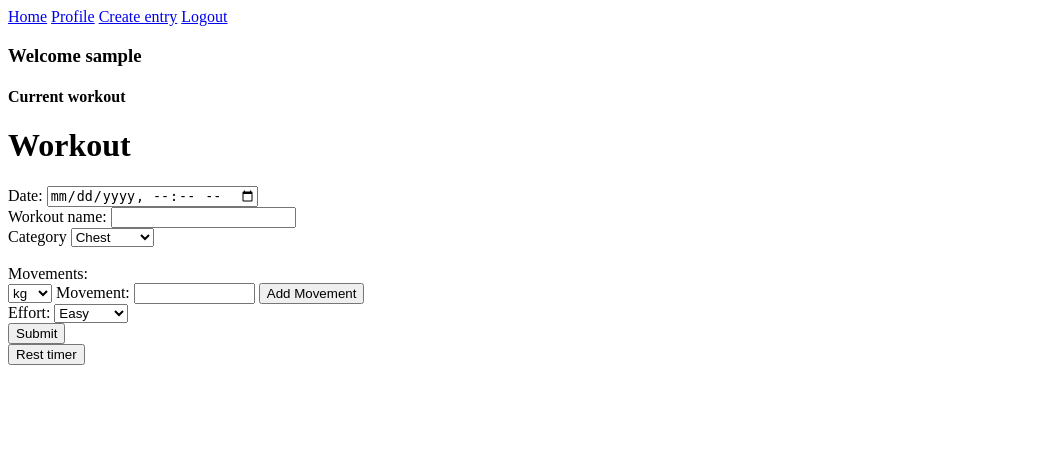
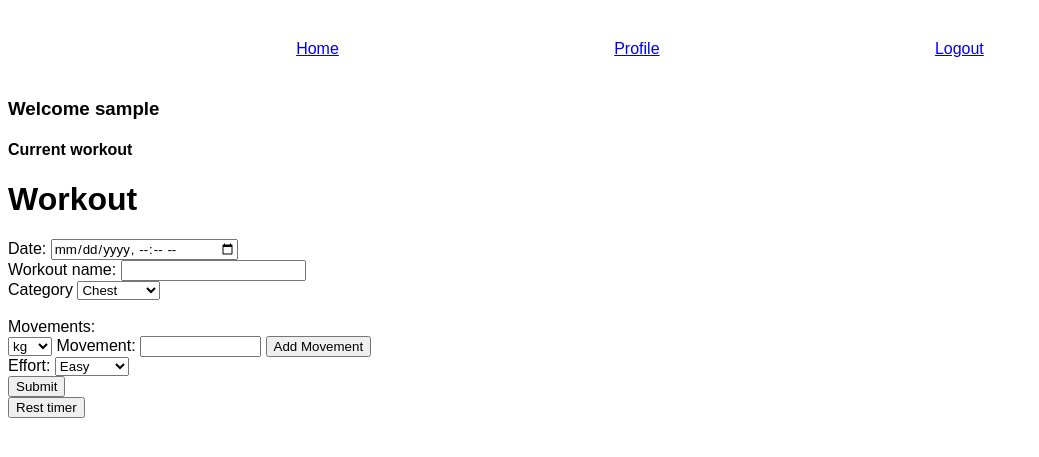
Before and after one commit to Lilley-DL/Momentum, a Flask app: page /add-workout in a window 1280 px wide. Shown: the top 457 px of the page, without its empty margins (0-1039 px from the left). Run offline with Flask 3, Linux system fonts and the light colour scheme; the visitor is signed in with stand-in values (Sample User, id 1).

Commit message:
started styling

```diff
--- a/static/style.css
+++ b/static/style.css
@@ -0,0 +1,24 @@
+*{
+    font-family: Arial, Helvetica, sans-serif;
+}
+
+
+/* BASE NAV */
+
+#top-nav{
+    margin: 5vh 1vw;
+    display: flex;
+    flex-direction: row;
+    /* gap: 1rem; */
+    justify-content: space-evenly;
+}
+
+
+@media screen and (min-width:600px) {
+
+}
+
+
+
+
+/* ADD workout */
--- a/templates/addWorkout.html
+++ b/templates/addWorkout.html
@@ -374,10 +374,7 @@
             clearInterval(timerInterval)
             //clear the time display
             timerDisplay.innerText = ""
-            //reset the timers value ?
             timeRested = 0
-
-            //reset the start to
             isPaused = false
             changeButtonDisplay(startTimer,"Start")
             timerInterval = undefined
--- a/templates/base.html
+++ b/templates/base.html
@@ -13,7 +13,7 @@
     <a href="{{url_for('index')}}">Home</a>
     {% if current_user.is_authenticated %}
         <a href="{{url_for('profile')}}">Profile</a>
-        <a href="{{url_for('createEntry')}}">Create entry</a>
+        <!-- <a href="{{url_for('createEntry')}}">Create entry</a>         -->
         <a href="{{url_for('logout')}}">Logout</a>
         {% else %}
         <a href="{{url_for('login')}}">Login</a>
```
